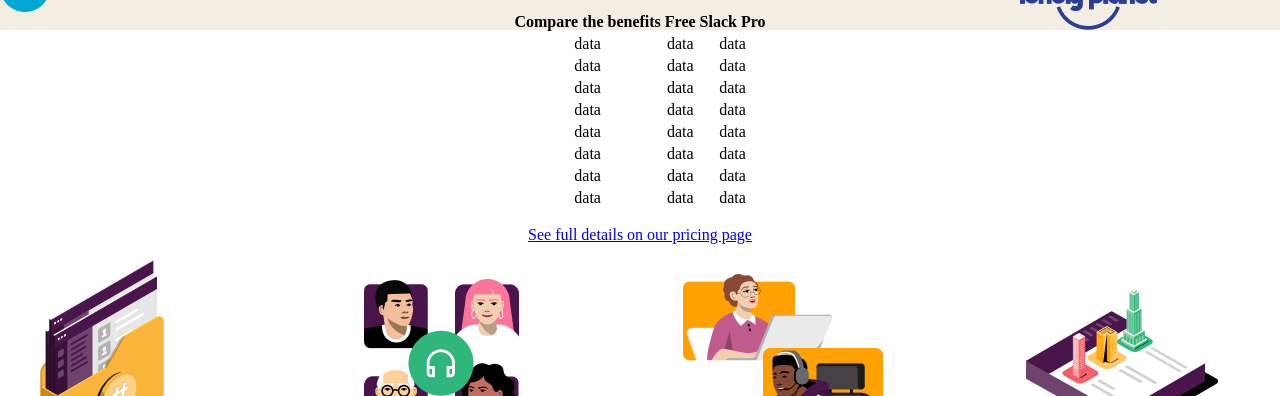
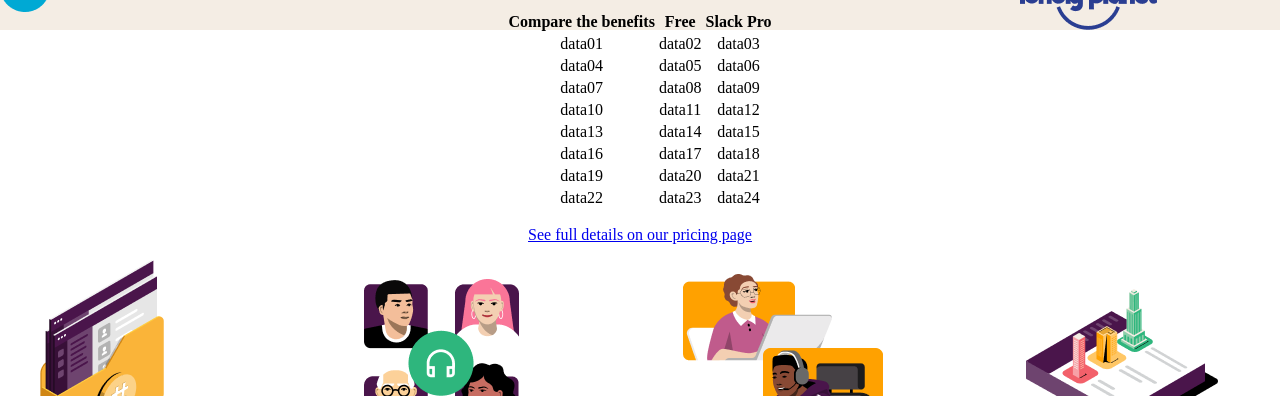
Before and after one commit to GBastawros/final-css-project-cc-part1, a plain HTML site: page index.html in a window 1280 px wide. Shown: the part 404-800 px from the top of the page. Drawn offline with Linux system fonts and the light colour scheme.

Commit message:
solution1

```diff
--- a/index.html
+++ b/index.html
@@ -64,44 +64,44 @@
                 <th>Slack Pro</th>
             </tr>
             <tr>
-                <td>data</td>
-                <td>data</td>
-                <td>data</td>
+                <td>data01</td>
+                <td>data02</td>
+                <td>data03</td>
             </tr>
             <tr>
-                <td>data</td>
-                <td>data</td>
-                <td>data</td>
+                <td>data04</td>
+                <td>data05</td>
+                <td>data06</td>
             </tr>
             <tr>
-                <td>data</td>
-                <td>data</td>
-                <td>data</td>
+                <td>data07</td>
+                <td>data08</td>
+                <td>data09</td>
             </tr>
             <tr>
-                <td>data</td>
-                <td>data</td>
-                <td>data</td>
+                <td>data10</td>
+                <td>data11</td>
+                <td>data12</td>
             </tr>
             <tr>
-                <td>data</td>
-                <td>data</td>
-                <td>data</td>
+                <td>data13</td>
+                <td>data14</td>
+                <td>data15</td>
             </tr>
             <tr>
-                <td>data</td>
-                <td>data</td>
-                <td>data</td>
+                <td>data16</td>
+                <td>data17</td>
+                <td>data18</td>
             </tr>
             <tr>
-                <td>data</td>
-                <td>data</td>
-                <td>data</td>
+                <td>data19</td>
+                <td>data20</td>
+                <td>data21</td>
             </tr>
             <tr>
-                <td>data</td>
-                <td>data</td>
-                <td>data</td>
+                <td>data22</td>
+                <td>data23</td>
+                <td>data24</td>
             </tr>
         </table>
         <p><a href="*">See full details on our pricing page</a></p>
```
